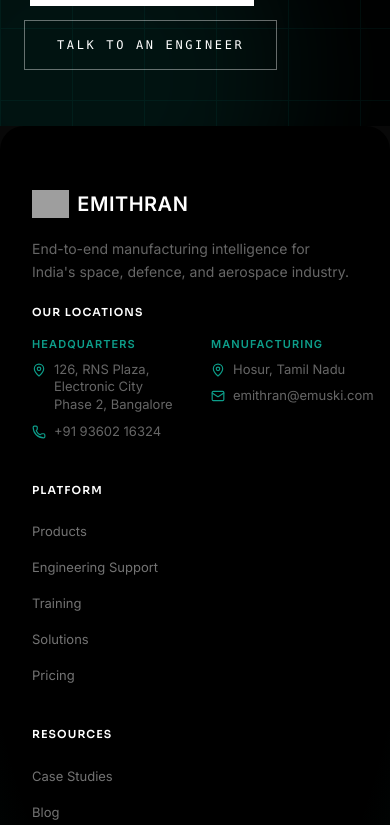
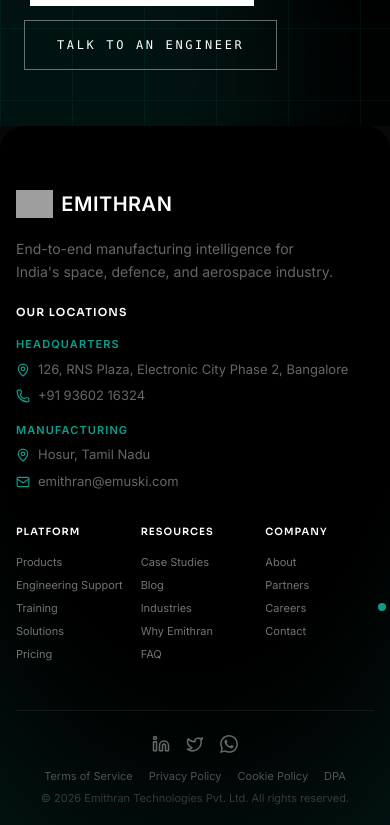
Before and after one commit to abushanisro/ubaabu, a Next.js app: page /about in a window 390 px wide. Shown: the part 8739-9564 px from the top of the page. Built offline with nearby package versions, Linux system fonts and the light colour scheme; no server answers; grey boxes are pictures that could not be loaded.

Commit message:
98% fixed homepage

```diff
--- a/src/components/layout/Footer.tsx
+++ b/src/components/layout/Footer.tsx
@@ -58,10 +58,10 @@
 export default function Footer() {
   return (
     <footer className="bg-black relative overflow-hidden rounded-t-3xl m-0">
-      <div className="max-w-[1280px] mx-auto px-8 pt-16 z-40 relative">
+      <div className="max-w-[1280px] mx-auto px-4 sm:px-8 pt-16 z-40 relative">
 
         {/* ── Main grid: brand(2) + 3 nav columns ── */}
-        <div className="grid grid-cols-1 md:grid-cols-2 lg:grid-cols-5 gap-10 pb-12 border-b border-white/[0.07]">
+        <div className="grid grid-cols-1 lg:grid-cols-5 gap-8 lg:gap-10 pb-12 border-b border-white/[0.07]">
 
           {/* ── Brand + Locations (takes 2 of 5 columns) ── */}
           <div className="lg:col-span-2 flex flex-col gap-5">
@@ -82,7 +82,7 @@
               <h4 className="text-white text-[11px] font-semibold uppercase tracking-widest mb-4">
                 Our Locations
               </h4>
-              <div className="grid grid-cols-2 gap-x-8 gap-y-4">
+              <div className="grid grid-cols-1 sm:grid-cols-2 gap-x-8 gap-y-4">
 
                 {/* Headquarters */}
                 <div className="space-y-2">
@@ -129,26 +129,27 @@
             </div>
           </div>
 
-          {/* ── Platform · Resources · Company (1 col each) ── */}
+          {/* ── Platform · Resources · Company (3-col grid on all sizes) ── */}
+          <div className="lg:col-span-3 grid grid-cols-3 gap-4 sm:gap-8 lg:gap-10">
             {footerLinks.map((section) => (
               <div key={section.title}>
-              <h4 className="text-white text-[11px] font-semibold uppercase tracking-widest mb-5">
+                <h4 className="text-white text-[10px] sm:text-[11px] font-semibold uppercase tracking-widest mb-4 sm:mb-5">
                   {section.title}
                 </h4>
-              <ul className="space-y-3">
+                <ul className="space-y-2 sm:space-y-3">
                   {section.links.map((link) => (
                     <li key={link.title} className="relative">
                       {section.useNextLink ? (
                         <Link
                           href={link.href}
-                        className="text-[13px] text-white/45 hover:text-[#0d9e8a] transition-colors"
+                          className="text-[11px] sm:text-[13px] text-white/45 hover:text-[#0d9e8a] transition-colors leading-snug block"
                         >
                           {link.title}
                         </Link>
                       ) : (
                         <a
                           href={link.href}
-                        className="text-[13px] text-white/45 hover:text-[#0d9e8a] transition-colors"
+                          className="text-[11px] sm:text-[13px] text-white/45 hover:text-[#0d9e8a] transition-colors leading-snug block"
                         >
                           {link.title}
                         </a>
@@ -164,6 +165,7 @@
                 </ul>
               </div>
             ))}
+          </div>
         </div>
 
         {/* ── Bottom bar ── */}
```
Lines whose indentation alone changed are shown as unchanged.
